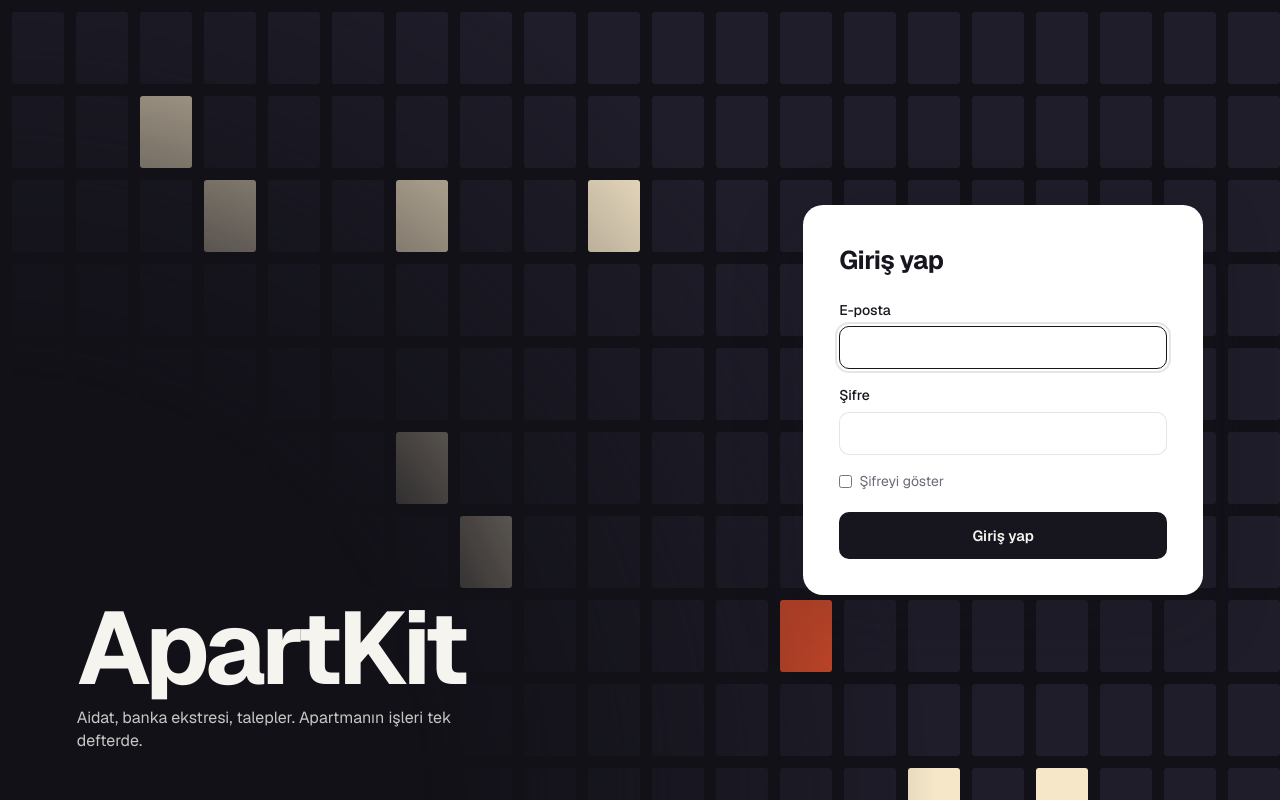
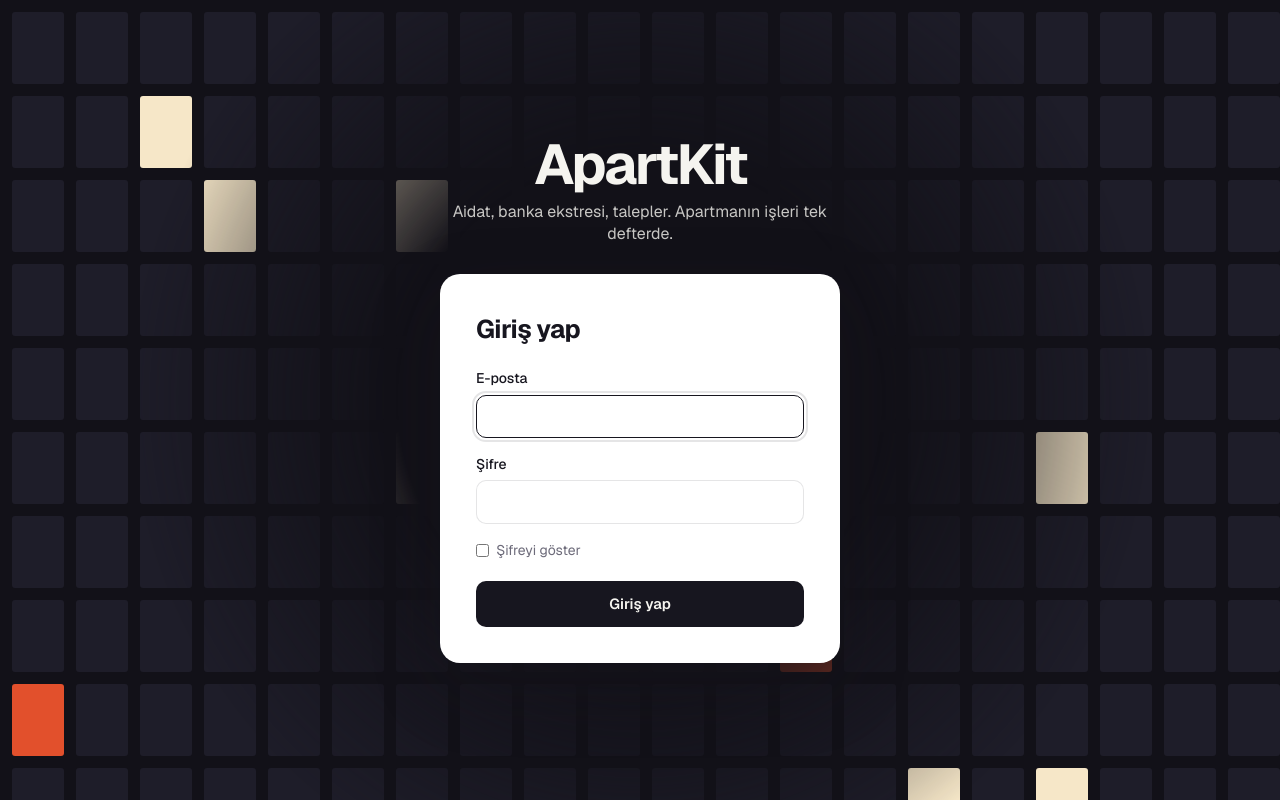
Before and after one commit to AzizARSLN/ApartKit, a React (Vite) app in the folder frontend/: page /login in a window 1280 px wide. Built offline with nearby package versions, Linux system fonts and the light colour scheme; no server answers.

Commit message:
Center the login form

```diff
--- a/frontend/src/index.css
+++ b/frontend/src/index.css
@@ -785,20 +785,27 @@ table.data tbody tr.is-selected:hover {
 
 @media (min-width: 900px) {
   .login-page {
-    flex-direction: row;
     align-items: center;
-    justify-content: space-between;
-    gap: 3rem;
-    padding: 3rem clamp(3rem, 6vw, 6rem);
+    justify-content: center;
+    gap: 1.75rem;
+    padding: 2.5rem;
   }
 
   .login-windows {
-    mask-image: radial-gradient(circle at 0% 100%, transparent 28%, #000 62%);
+    mask-image: radial-gradient(circle at 50% 50%, transparent 32%, #000 68%);
   }
 
   .login-intro {
-    align-self: flex-end;
     padding: 0;
+    text-align: center;
+  }
+
+  .login-intro p {
+    margin-inline: auto;
+  }
+
+  .login-wordmark {
+    font-size: 3.5rem;
   }
 
   .login-sheet {
```
